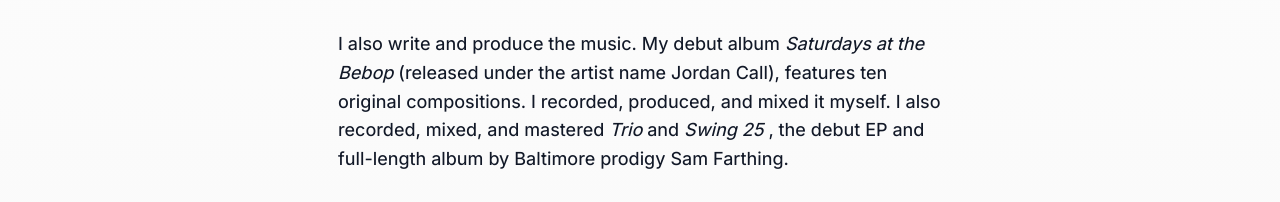
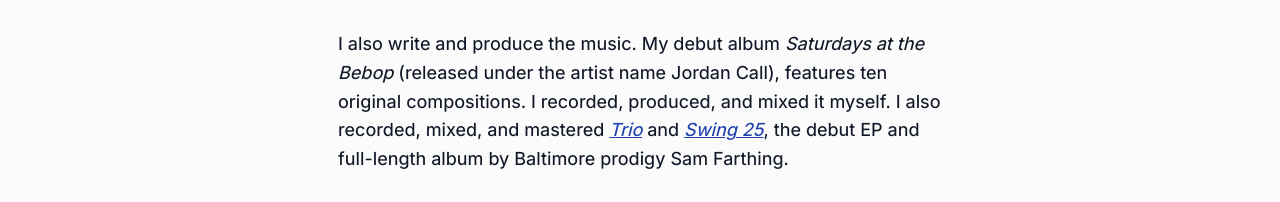
Before and after one commit to jordcall/jordcall.github.io, a website: page gypsy-jazz.html in a window 1280 px wide. Shown: the part 885-1087 px from the top of the page. Drawn offline with Linux system fonts and the light colour scheme.

Commit message:
links to Sam's stuff

```diff
--- a/gypsy-jazz.html
+++ b/gypsy-jazz.html
@@ -42,7 +42,7 @@
             <div class="content">
                 <p><strong>Jordan Michael Call</strong> is my gypsy jazz artist name. I fell in love with this genre of swing, pioneered by the Belgian genius Django Reinhardt, when I was in college. It has been an obsession for a decade and a half now. <p>
                     <p>As a performer and soloist, I’ve played with groups across the country, including Red Rock Hot Club, Hot House West, the Hot Club of Boston, and the Hot Club of Baltimore.<p>
-                        <p>I also write and produce the music. My debut album <cite>Saturdays at the Bebop</cite> (released under the artist name Jordan Call), features ten original compositions. I recorded, produced, and mixed it myself. I also recorded, mixed, and mastered <cite>Trio</cite>  and <cite>Swing 25</cite> , the debut EP and full-length album by Baltimore prodigy Sam Farthing.<p>
+                        <p>I also write and produce the music. My debut album <cite>Saturdays at the Bebop</cite> (released under the artist name Jordan Call), features ten original compositions. I recorded, produced, and mixed it myself. I also recorded, mixed, and mastered <cite><a href="https://open.spotify.com/album/1FEf7WFGzuuu1q1zGfB7m9?si=VbJd_JSBQsOkbNzNbhhN_A" target="_blank" rel="noopener">Trio</a></cite> and <cite><a href="https://open.spotify.com/album/3t2ktbyUABLOplxIYsttuo?si=XZkojgxyQgaXgRsNu-nGQA" target="_blank" rel="noopener">Swing 25</a></cite>, the debut EP and full-length album by Baltimore prodigy Sam Farthing.<p>
                             <p>I’m currently working on a new album under Jordan Michael Call, a dedicated gypsy jazz online persona. If you’re interested, follow me on <a href="https://open.spotify.com/artist/79cPWrK6ZOFgzPP8B3rQqI?si=M_IbTqTWTDac1f9LSv27Bw" target="_blank" rel="noopener">Spotify</a> and <a href="https://www.instagram.com/jordanmichaelcall/" target="_blank" rel="noopener">Instagram</a>.
 </p>
                 <!-- Spotify artist embed: Jordan Michael Call -->
```
